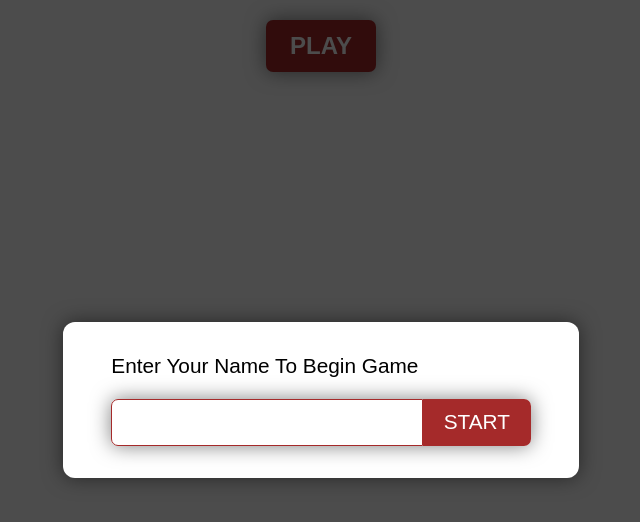
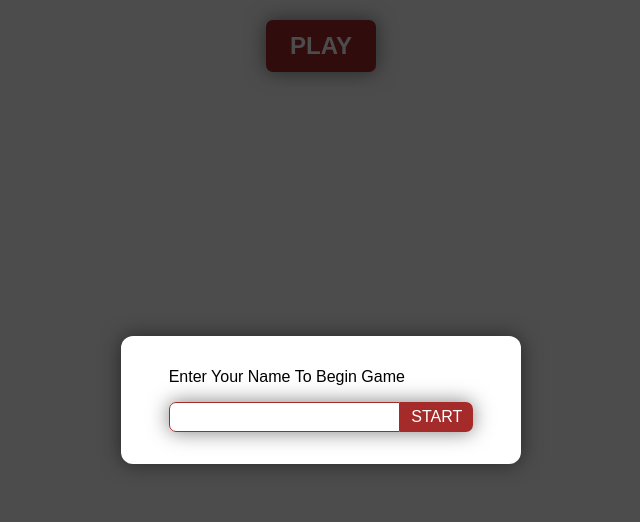
Before and after one commit to jossyboy2580/random-number-game, a plain HTML site: page index.html in a window 1280 px wide. Both pictures are taken after a click on the button "PLAY". Shown: the whole page, without its empty margins (319-959 px from the left). Drawn offline with Linux system fonts and the light colour scheme.

Commit message:
adjusted the font

```diff
--- a/style.css
+++ b/style.css
@@ -68,12 +68,11 @@ body {
     margin: 0 16px;
     padding: 2em 3em;
     border-radius: 12px;
-    width: minmax(100% 900px);
     box-shadow: 0 0 20px rgb(0, 0, 0, .5);
 }
 
 .label {
-    font-size: 1.3em;
+    font-size: 1em;
     text-transform: capitalize;
     margin-bottom: 1em;
 }
@@ -85,8 +84,8 @@ body {
 }
 
 .form-input {
-    padding: .5em 1em;
-    font-size: 1.3em;
+    padding: .3em .7em;
+    font-size: 1em;
     outline: none;
     border: 1px solid brown;
     border-radius: 7px 0 0 7px;
@@ -97,8 +96,8 @@ body {
 }
 
 .modal button {
-    font-size: 1.3em;
-    padding: .5em 1em;
+    font-size: 1em;
+    padding: .3em .7em;
     text-transform: uppercase;
     border: none;
     border-radius: 0 7px 7px 0;
```
